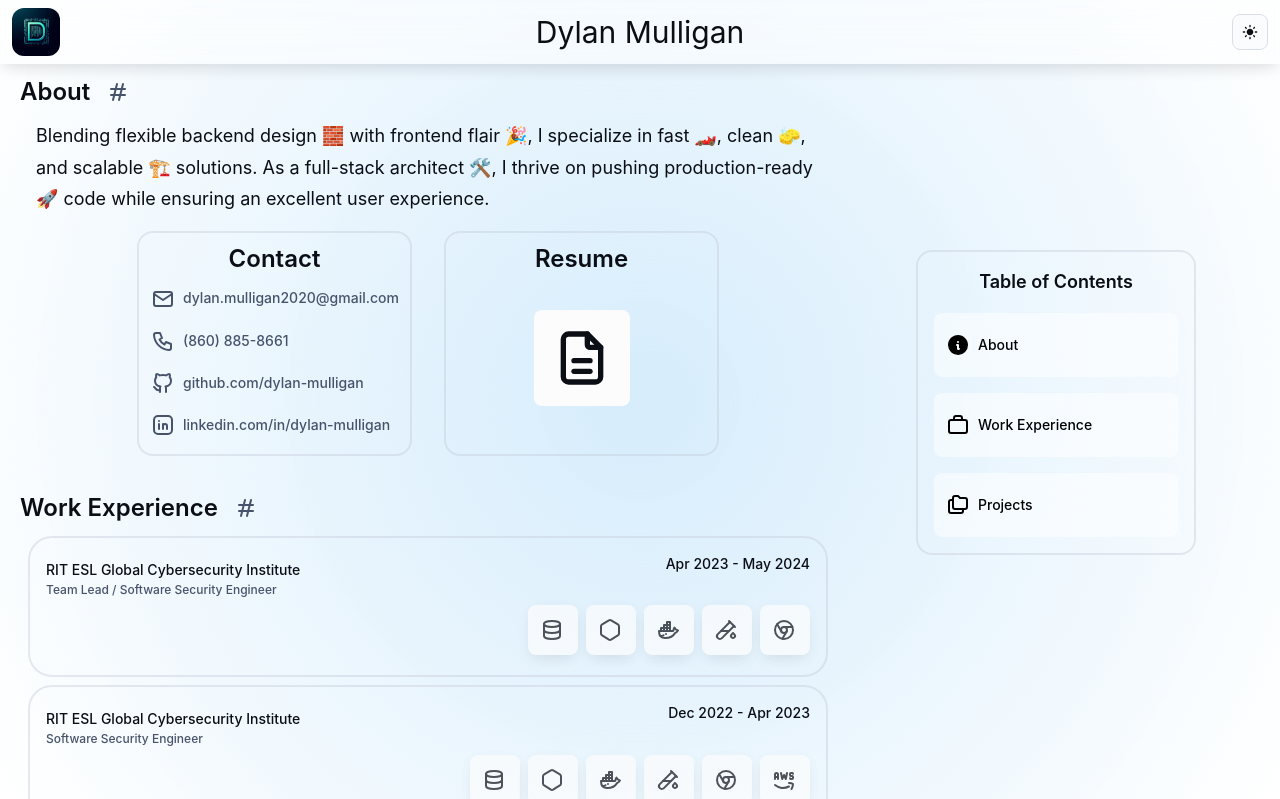
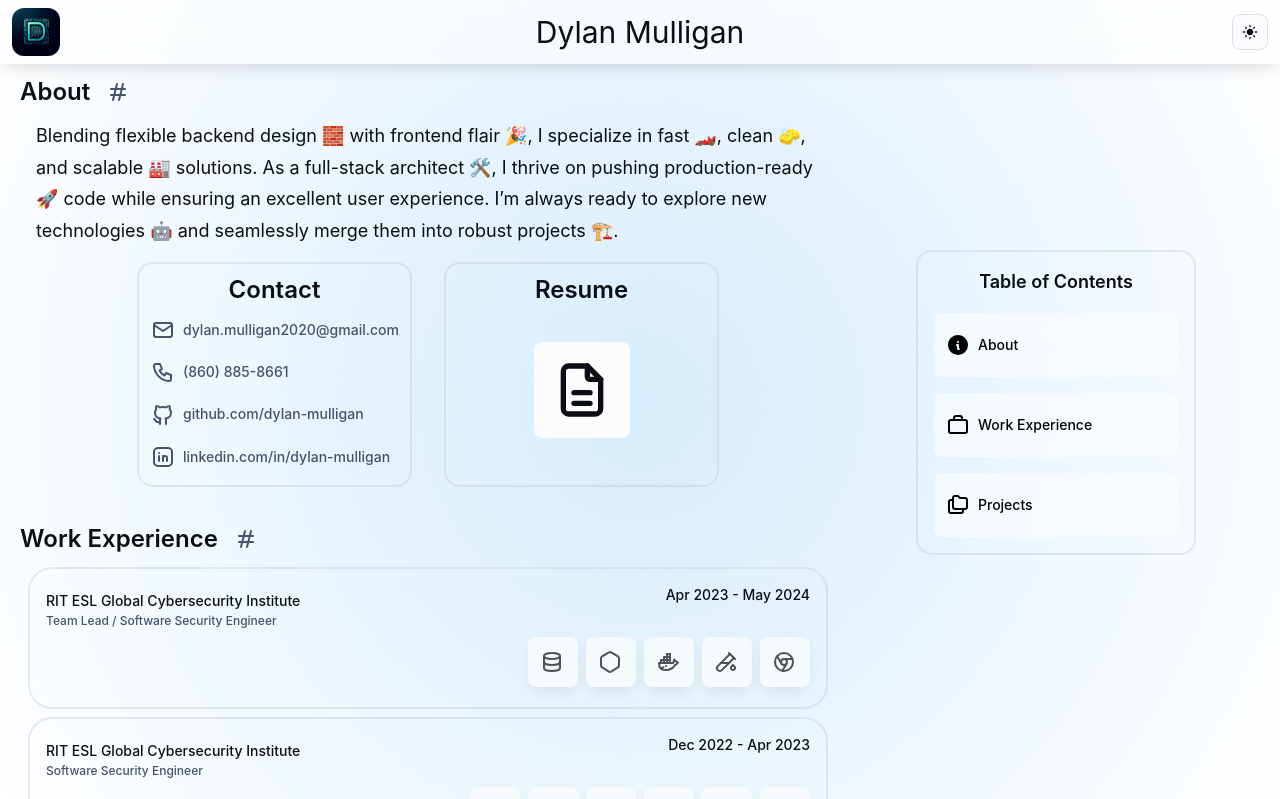
Before and after one commit to dylan-mulligan/personal-website, a React (Create React App) app: page / in a window 1280 px wide. Shown: the top 799 px of the page. Built offline with nearby package versions, Linux system fonts and the light colour scheme; the HTML template or start-up script is replaced by a standard one.

Commit message:
Enhance about section

```diff
--- a/src/components/Portfolio.tsx
+++ b/src/components/Portfolio.tsx
@@ -120,7 +120,11 @@ const Portfolio: React.FC = (): JSX.Element => {
                 <Box id="about">
                     <SectionHeader title="About" anchorId="about" theme={theme} />
                     <Typography variant={scalingVariant} textAlign="left" sx={{ pl: 2, pr: 2, pt: 1 }}>
-                        Blending flexible backend design 🧱 with frontend flair 🎉, I specialize in fast 🏎️, clean 🧽, and scalable 🏗️ solutions. As a full-stack architect 🛠️, I thrive on pushing production-ready 🚀 code while ensuring an excellent user experience.
+                        Blending flexible backend design 🧱 with frontend flair 🎉,
+                        I specialize in fast 🏎️, clean 🧽, and scalable 🏭 solutions.
+                        As a full-stack architect 🛠️, I thrive on pushing production-ready
+                        🚀 code while ensuring an excellent user experience.  I’m always ready
+                        to explore new technologies 🤖 and seamlessly merge them into robust projects 🏗️.
                     </Typography>
                     <Box sx={{
                         display: 'flex',
```
